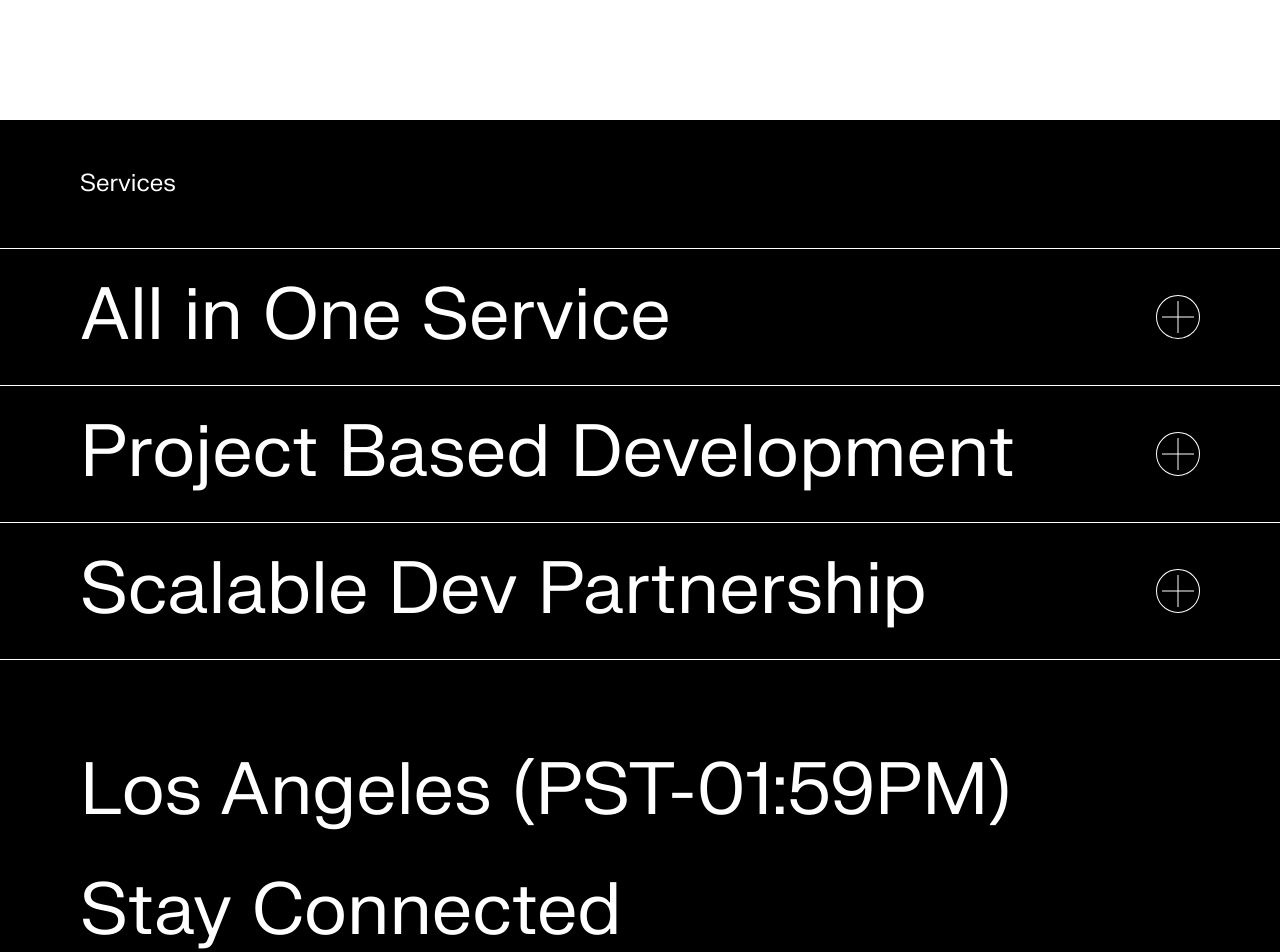
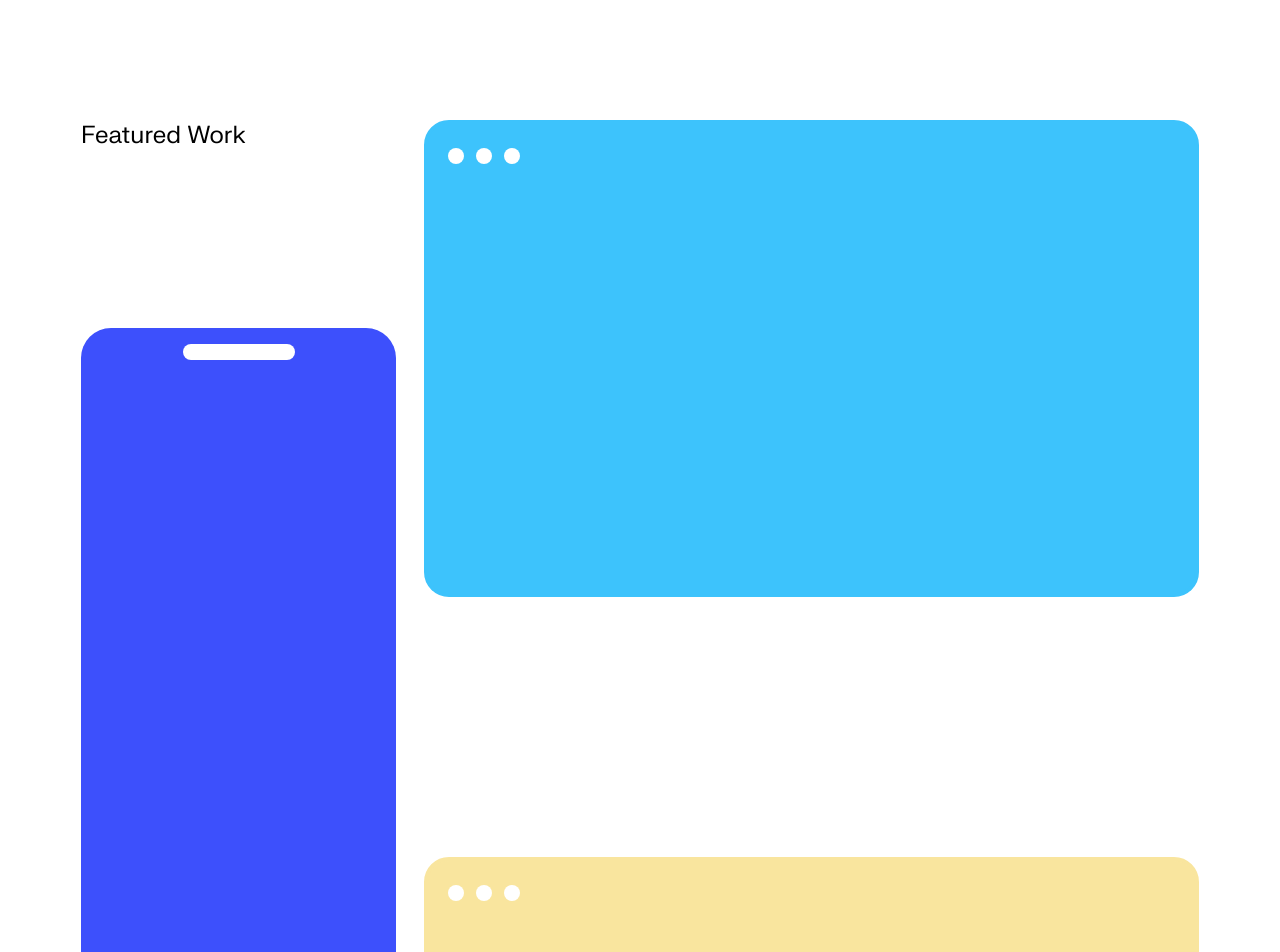
Before and after one commit to brentahrens1/brent-ahrens-portfolio-2024, a React (Create React App) app: page /services in a window 1280 px wide. Shown: the part 680-1632 px from the top of the page. Built offline with nearby package versions, Linux system fonts and the light colour scheme.

Commit message:
basic desktop layout and styling

```diff
--- a/src/components/pages/home.tsx
+++ b/src/components/pages/home.tsx
@@ -1,10 +1,12 @@
 import SiteHeader from "../sections/site-header";
 import Services from "../sections/services";
+import FeaturedWork from "../sections/featured-work";
 
 const Home = () => {
   return (
     <div>
       <SiteHeader />
+      <FeaturedWork />
       <Services />
     </div>
   );
--- /dev/null
+++ b/src/components/sections/featured-work.tsx
@@ -0,0 +1,40 @@
+import youngarts from '../../assets/featured-work/youngarts.png';
+import tempopay from '../../assets/featured-work/tempopay.png';
+
+const FeaturedWork = () => {
+  return (
+    <div className='pb-14 flex flex-col items-center justify-center'>
+      <div className='flex justify-center gap-7 mb-40'>
+        <div>
+          <p className="text-2xl mb-44">Featured Work</p>
+          <div className="bg-nightblue rounded-[30px] h-[680px] w-[315px] relative">
+            <div className="absolute top-4 left-1/2 -translate-x-1/2 h-4 w-28 bg-white rounded-full"></div>
+          </div>
+        </div>
+        <div>
+          <div className='relative border-4 border-youngarts bg-youngarts rounded-[25px] overflow-hidden pt-14 max-w-[775px] mb-[260px] min-h-[445px]'>
+            <div className='absolute top-6 left-5 flex items-center gap-3'>
+              <div className='bg-white w-4 h-4 rounded-full'></div>
+              <div className='bg-white w-4 h-4 rounded-full'></div>
+              <div className='bg-white w-4 h-4 rounded-full'></div>
+            </div>
+            <img className='w-full opacity-0' src={youngarts} alt="Young Arts Image" />
+          </div>
+          <div className='relative border-4 border-tempopay bg-tempopay rounded-[25px] overflow-hidden pt-14 max-w-[775px] min-h-[445px]'>
+            <div className='absolute top-6 left-5 flex items-center gap-3'>
+              <div className='bg-white w-4 h-4 rounded-full'></div>
+              <div className='bg-white w-4 h-4 rounded-full'></div>
+              <div className='bg-white w-4 h-4 rounded-full'></div>
+            </div>
+            <img className='w-full opacity-0' src={tempopay} alt="Young Arts Image" />
+          </div>
+        </div>
+      </div>
+      <div className='py-2 px-6 border drop-shadow-button rounded-3xl bg-offwhite cursor-pointer transition-all ease-in-out hover:text-nightblue hover:underline w-52'>
+        <p className="text-2xl">View all work</p>
+      </div>
+    </div>
+  );
+};
+
+export default FeaturedWork;
--- a/tailwind.config.js
+++ b/tailwind.config.js
@@ -8,7 +8,9 @@ module.exports = {
       colors: {
         offwhite: '#F9F9F9',
         lightgray: '#D9D9D9',
-        nightblue: '#3D50FC'
+        nightblue: '#3D50FC',
+        youngarts: '#3DC3FC',
+        tempopay: "#F9E59E"
       },
       dropShadow: {
         'button': '0px 4px 4px rgba(0, 0, 0, 0.19)'
```
Also changed, not shown: src/assets/featured-work/youngarts.png (added), 1 other file (tests, documents, lock files or other folders).
